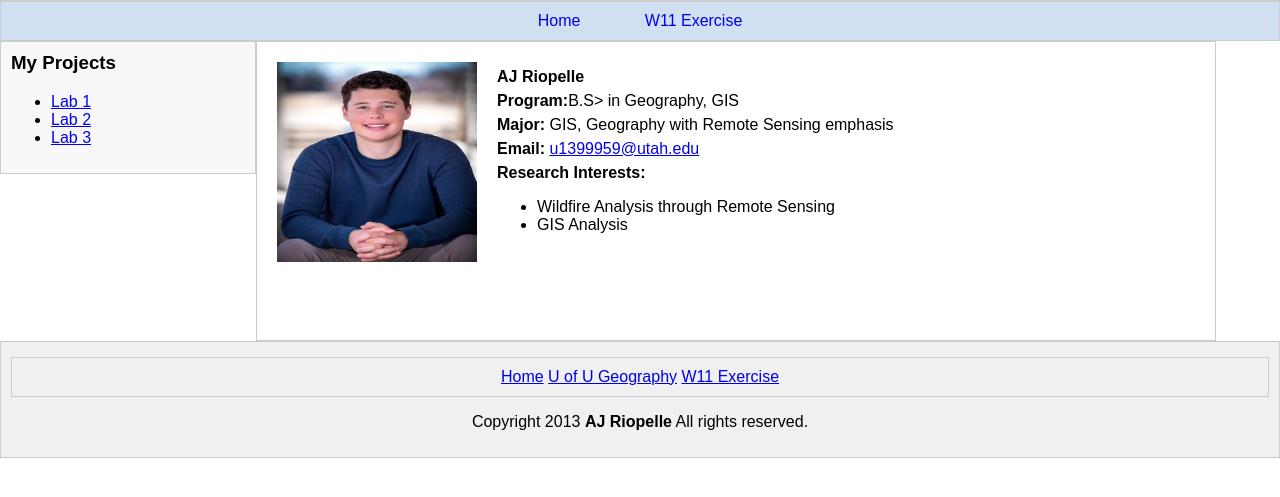
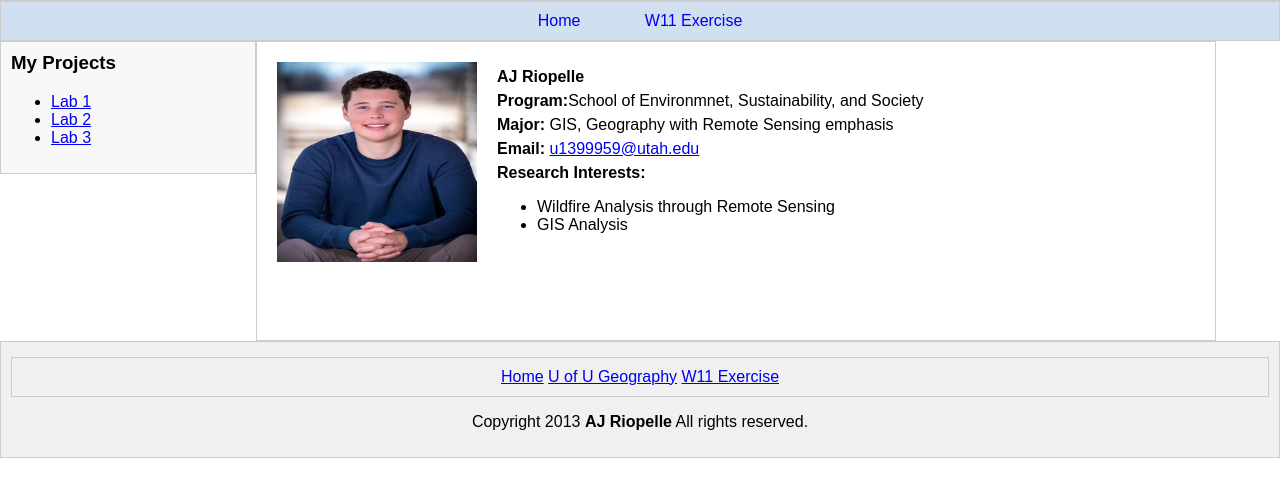
Before and after one commit to jar4274/jar4274.github.io, a plain HTML site: page index.html in a window 1280 px wide. Shown: the part 101-598 px from the top of the page. Drawn offline with Linux system fonts and the light colour scheme.

Commit message:
Update index.html

```diff
--- a/index.html
+++ b/index.html
@@ -36,7 +36,7 @@
         </div>
         <div id="bio">
             <p><strong>AJ Riopelle</strong></p>
-            <p><strong>Program:</strong>B.S> in Geography, GIS</p>
+            <p><strong>Program:</strong>School of Environmnet, Sustainability, and Society</p>
             <p><strong>Major:</strong> GIS, Geography with Remote Sensing emphasis</p>
             <p><strong>Email:</strong> <a href="u139995@utah.edu">u1399959@utah.edu</a></p>
 
```
